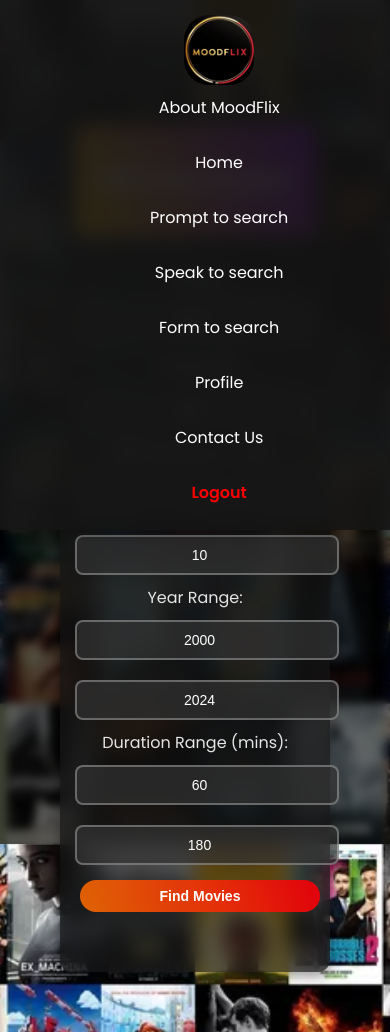
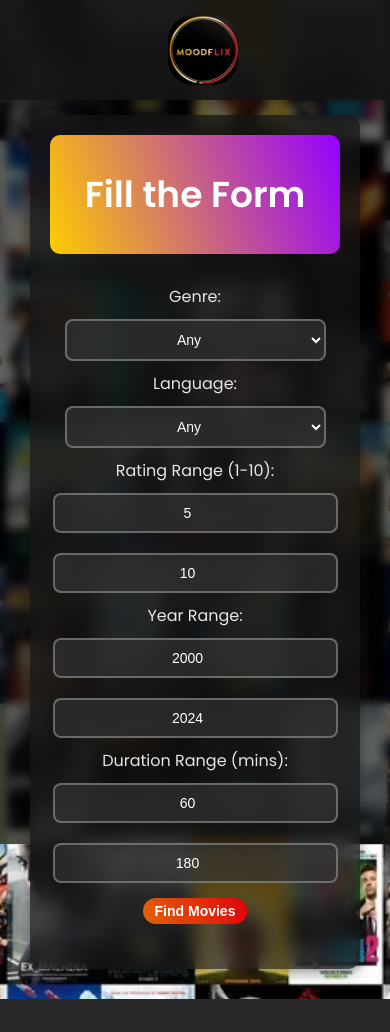
Before and after one commit to TavishiS/Emotion2Movies, a Python web app: template Project/templates/form_input.html in a window 390 px wide. After the commit the page ends 999 px from the top, so only its background shows below. Run offline with Jinja, Linux system fonts and the light colour scheme; the template is opened without the code that fills it, so the values that code supplies are empty.

Commit message:
updated style to work on mobile

```diff
--- a/Project/static/style.css
+++ b/Project/static/style.css
@@ -127,7 +127,7 @@
 .input-box {
     width: 100%;
     padding: 12px;
-    margin: 10px 0;
+    margin: 10px 0px;
     border: 2px solid rgba(255, 255, 255, 0.3);
     border-radius: 8px;
     background: rgba(50, 50, 50, 0.7);
@@ -260,42 +260,71 @@
     background-color: darkred;
 }
 
-/* Responsive Design */
-@media screen and (max-width: 768px) {
+/**************************************************************************************************************/
+
+/* Responsive Styles for Small Screens */
+@media (max-width: 768px) {
+    body {
+        padding: 30px;
+        align-items: flex-start;
+        text-align: center;
+    }
+
     .container {
         width: 95%;
         padding: 20px;
+        margin-top: 85px;
     }
-    .navbar {
-        flex-direction: column;
-        text-align: center;
+
+    .header {
+        font-size: 18px;
+        padding: 8px;
     }
-    .nav-menu {
-        flex-direction: column;
-        gap: 10px;
+
+    .button {
+        font-size: 14px;
+        padding: 5px 12px;
     }
-    .button {
-        padding: 8px 12px;
-        font-size: 14px;
-    }
+
     table {
         font-size: 14px;
     }
+
     th, td {
         padding: 10px;
     }
-}
 
-@media screen and (max-width: 480px) {
-    .container {
-        padding: 15px;
-    }
-    .button {
-        width: 100%;
-        text-align: center;
-    }
     .input-box {
+        width: 90%;
         font-size: 14px;
         padding: 10px;
     }
+
+    .user-info {
+        top: 5px;
+        right: 5px;
+        padding: 10px;
+    }
+
+    .nav-menu {
+        display: none;
+    }
+
+    #logo {
+        margin-left: 138px;
+    }
+    #movieContainer {
+        flex-direction: column;
+        align-items: center;
+        gap: 15px;
+        padding: 10px;
+    }
+
+    .movie-item {
+        width: 90%;
+    }
+
+    .wishlist-button {
+        width: 100%;
+    }
 }
--- a/Project/templates/about4guest.html
+++ b/Project/templates/about4guest.html
@@ -17,7 +17,7 @@
 
 
     <header class="navbar">
-        <img src="static/MoodFlix_LOGO.png" alt="MoodFlix Logo" style="height: 70px; border-radius: 25px;">
+        <img src="static/MoodFlix_LOGO.png" alt="MoodFlix Logo" style="height: 70px; border-radius: 25px;" id="logo">
         <nav class="nav-menu">
             <a href="/">About MoodFlix</a>
             <a href="/home_guest">Guest Home</a>
--- a/Project/templates/about4user.html
+++ b/Project/templates/about4user.html
@@ -16,7 +16,7 @@
     </div>
 
     <header class="navbar">
-        <img src="static/MoodFlix_LOGO.png" alt="MoodFlix Logo" style="height: 70px; border-radius: 25px;">
+        <img src="static/MoodFlix_LOGO.png" alt="MoodFlix Logo" style="height: 70px; border-radius: 25px;" id="logo">
         <nav class="nav-menu">
             <a href="/about4user">About MoodFlix</a>
             <a href="/home_user">Home</a>
--- a/Project/templates/contact_us_guest.html
+++ b/Project/templates/contact_us_guest.html
@@ -10,7 +10,7 @@
 
 <body>
     <header class="navbar">
-        <img src="static/MoodFlix_LOGO.png" alt="MoodFlix Logo" style="height: 70px; border-radius: 25px;">
+        <img src="static/MoodFlix_LOGO.png" alt="MoodFlix Logo" style="height: 70px; border-radius: 25px;" id="logo">
         <nav class="nav-menu">
             <a href="/">About MoodFlix</a>
             <a href="/home_guest">Guest Home</a>
--- a/Project/templates/contact_us_user.html
+++ b/Project/templates/contact_us_user.html
@@ -8,7 +8,7 @@
 </head>
 <body>
     <header class="navbar">
-        <img src="static/MoodFlix_LOGO.png" alt="MoodFlix Logo" style="height: 70px; border-radius: 25px;">
+        <img src="static/MoodFlix_LOGO.png" alt="MoodFlix Logo" style="height: 70px; border-radius: 25px;" id="logo">
         <nav class="nav-menu">
             <a href="/about4user">About MoodFlix</a>
             <a href="/home_user">Home</a>
--- a/Project/templates/form_input.html
+++ b/Project/templates/form_input.html
@@ -9,7 +9,7 @@
 </head>
 <body>
     <header class="navbar">
-        <img src="static/MoodFlix_LOGO.png" alt="MoodFlix Logo" style="height: 70px; border-radius: 25px;">
+        <img src="static/MoodFlix_LOGO.png" alt="MoodFlix Logo" style="height: 70px; border-radius: 25px;" id="logo">
         <nav class="nav-menu">
             <a href="/about4user">About MoodFlix</a>
             <a href="/home_user">Home</a>
--- a/Project/templates/home_guest.html
+++ b/Project/templates/home_guest.html
@@ -9,7 +9,7 @@
 </head>
 <body>
     <header class="navbar">
-        <img src="static/MoodFlix_LOGO.png" alt="MoodFlix Logo" style="height: 70px; border-radius: 25px;">
+        <img src="static/MoodFlix_LOGO.png" alt="MoodFlix Logo" style="height: 70px; border-radius: 25px;" id="logo">
         <nav class="nav-menu">
             <a href="/">About MoodFlix</a>
             <a href="/home_guest">Guest Home</a>
--- a/Project/templates/home_user.html
+++ b/Project/templates/home_user.html
@@ -15,7 +15,7 @@
         <div class="shape" style="width: 100px; height: 100px; right: 5%; top: 10%;"></div>
     </div>
     <header class="navbar">
-        <img src="static/MoodFlix_LOGO.png" alt="MoodFlix Logo" style="height: 70px; border-radius: 25px;">
+        <img src="static/MoodFlix_LOGO.png" alt="MoodFlix Logo" style="height: 70px; border-radius: 25px;" id="logo">
         <nav class="nav-menu">
             <a href="/about4user">About MoodFlix</a>
             <a href="/home_user">Home</a>
--- a/Project/templates/profile.html
+++ b/Project/templates/profile.html
@@ -16,7 +16,7 @@
     </div>
 <body>
     <header class="navbar">
-        <img src="../static/MoodFlix_LOGO.png" alt="MoodFlix Logo" style="height: 70px; border-radius: 25px;">
+        <img src="../static/MoodFlix_LOGO.png" alt="MoodFlix Logo" style="height: 70px; border-radius: 25px;" id="logo">
         <nav class="nav-menu">
             <a href="/about4user">About MoodFlix</a>
             <a href="/home_user">Home</a>
--- a/Project/templates/prompt_input.html
+++ b/Project/templates/prompt_input.html
@@ -15,7 +15,7 @@
         <div class="shape" style="width: 100px; height: 100px; right: 5%; top: 10%;"></div>
     </div>
     <header class="navbar">
-        <img src="static/MoodFlix_LOGO.png" alt="MoodFlix Logo" style="height: 70px; border-radius: 25px;">
+        <img src="static/MoodFlix_LOGO.png" alt="MoodFlix Logo" style="height: 70px; border-radius: 25px;" id="logo">
         <nav class="nav-menu">
             <a href="/about4user">About MoodFlix</a>
             <a href="/home_user">Home</a>
@@ -34,7 +34,7 @@
         <div class="form">
             <form action="/prompt_send_to_model" method="POST">
                 <div class="form-group">
-                    <label for="prompt">Enter a prompt to generate a movie name:</label>
+                    <label for="prompt">Enter a text:</label>
                     <input type="text" id="prompt" name="prompt" class="input-box" placeholder="e.g. 'space adventure' or 'romantic comedy'" required>
                 </div>
                 <div class="button-container">
--- a/Project/templates/recommendations.html
+++ b/Project/templates/recommendations.html
@@ -9,7 +9,7 @@
 </head>
 <body>
     <header class="navbar">
-        <img src="static/MoodFlix_LOGO.png" alt="MoodFlix Logo" style="height: 70px; border-radius: 25px;">
+        <img src="static/MoodFlix_LOGO.png" alt="MoodFlix Logo" style="height: 70px; border-radius: 25px;" id="logo">
         <nav class="nav-menu">
             <a href="/about4user">About MoodFlix</a>
             <a href="/home_user">Home</a>
--- a/Project/templates/sign_up.html
+++ b/Project/templates/sign_up.html
@@ -23,7 +23,8 @@
             {% with messages = get_flashed_messages(with_categories=True) %}
             {% if messages %}
                 {% for category, message in messages %}
-                    <div class="flash-message {{ category }}">{{ message }}</div>
+                    <div style="font-weight: bold; color: red;" class="flash-message {{ category }}">{{ message }}</div>
+                    <br>
                 {% endfor %}
             {% endif %}
             {% endwith %}
```
Also changed, not shown: Project/templates/prompt_input_speech.html (+37 -13 lines), Project/templates/sign_in.html (+2 -26 lines).
